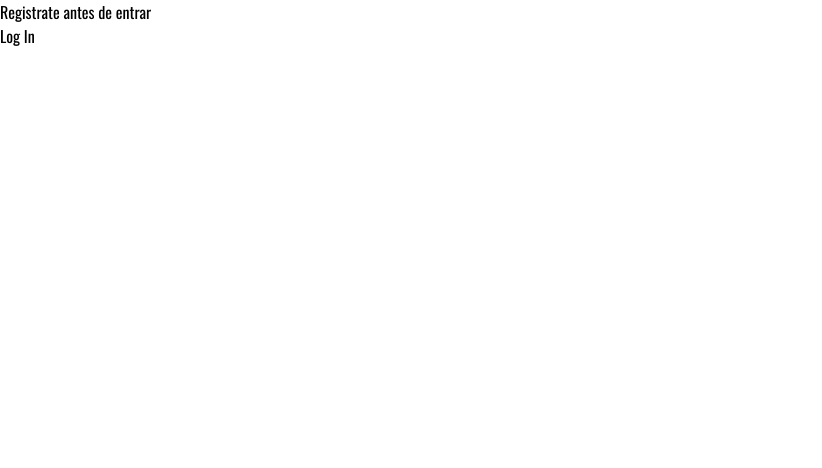
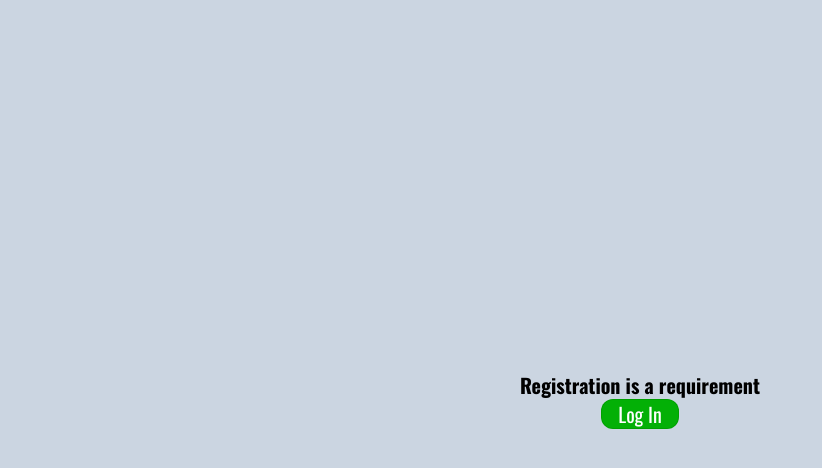
Before and after one commit to LucasIriarte/Padel-reserves, a React (Vite) app in the folder client/: page / in a window 1280 px wide. Shown: the top 468 px of the page, without its empty margins (0-822 px from the left). Built offline with nearby package versions, Linux system fonts and the light colour scheme; no server answers.

Commit message:
change:styles basics only

```diff
--- a/client/src/components/LoginButton/LoginButton.jsx
+++ b/client/src/components/LoginButton/LoginButton.jsx
@@ -3,7 +3,7 @@ import { useAuth0 } from "@auth0/auth0-react";
 const LoginButton = () => {
   const { loginWithRedirect } = useAuth0();
 
-  return <button onClick={() => loginWithRedirect()}>Log In</button>;
+  return <button onClick={() => loginWithRedirect()} className="bg-primary-4 px-4 text-xl text-white rounded-xl border border-primary-5/[.8]">Log In</button>;
 };
 
 export default LoginButton;
--- a/client/src/components/LoginPage/LoginPage.jsx
+++ b/client/src/components/LoginPage/LoginPage.jsx
@@ -2,8 +2,8 @@ import LoginButton from "../LoginButton/LoginButton"
 
 const LoginPage = () => {
     return (
-        <div>
-            <h1>Registrate antes de entrar</h1>
+        <div className="bg-slate-300 w-full h-screen flex justify-center items-center flex-col">
+            <h1 className="text-xl font-bold">Registration is a requirement</h1>
             <LoginButton />
         </div>
     )
```
